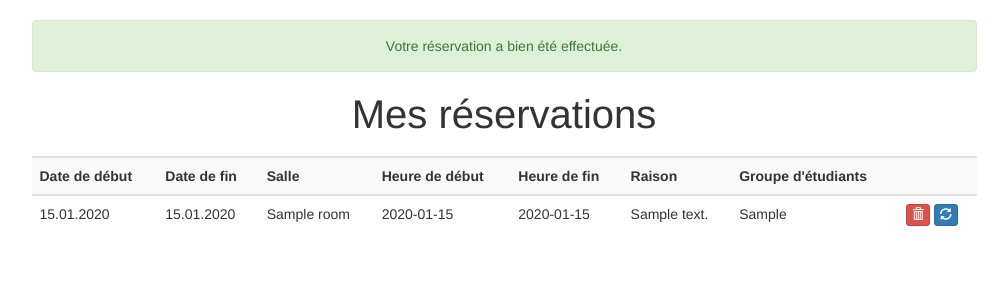
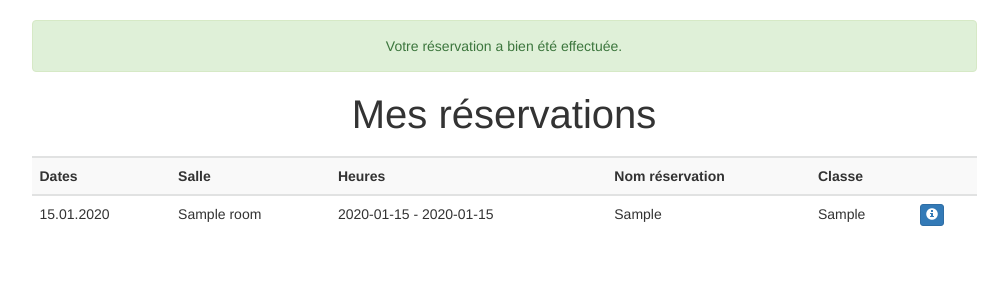
Before and after one commit to csud-reservation/flask-backend, a Flask app: page /my_reservations in a window 1280 px wide. Shown: the part 52-352 px from the top of the page, without its empty margins (136-1144 px from the left). Run offline with Flask 2, Linux system fonts and the light colour scheme; a user stored in the database is signed in; tables that the repository leaves empty hold one stand-in row (values such as "Sample post"); some libraries are stand-ins or nearby versions.

Commit message:
amélioration de l'interface, ajout d'un bouton pour obtenir les infos d'une réservation, possibilité de modifier les infos d'une réservation, possibilité de changer le nom de la réservation qui apparaît sur l'horaire, améliorations au niveau des champs de la page de profil

```diff
--- a/app/main/templates/main/login.html
+++ b/app/main/templates/main/login.html
@@ -4,7 +4,7 @@
 {% block title %}Login{% endblock %}
 
 {% block content %}
-<div class="container">
+<div class="container" style="display: none" id="hidden_block">
 
   <div class="row">
     <div class="col-lg-offset-2 col-md-offset-1 col-md-10 col-lg-8 blanc">
--- a/app/main/templates/main/my_reservations.html
+++ b/app/main/templates/main/my_reservations.html
@@ -7,7 +7,7 @@
       <div class="col-lg-offset-1 col-md-offset-1 col-md-10 col-lg-10 blanc espace_dessous col-lg-offset-1">
         {% if just_reserved %}
           <center>
-            <div class="alert alert-success">
+            <div class="alert alert-success" id="just_reserved">
               Votre réservation a bien été effectuée.
             </div>
           </center>
@@ -17,17 +17,20 @@
             Votre réservation a bien été supprimée.
           </div>
         </center>
+        <center>
+          <div class="alert alert-success hidden" id="res_updated_message">
+            Votre réservation a bien été modifiée.
+          </div>
+        </center>
         <h1 class="gros_titre">Mes réservations</h1>
 
 
           <table class="table table-striped">
-              <th>Date de début</th>
-              <th>Date de fin</th>
+              <th>Dates</th>
               <th>Salle</th>
-              <th>Heure de début</th>
-              <th>Heure de fin</th>
-              <th>Raison</th>
-              <th>Groupe d'étudiants</th>
+              <th>Heures</th>
+              <th>Nom réservation</th>
+              <th>Classe</th>
               <th></th>
             <tbody>
               {% for res in reservations %}
@@ -38,19 +41,36 @@
               {% else %}
                 <tr class="disabled_res">
               {% endif %}
-                  <td class="date_format">{{res.start_date}}</td>
-                  <td class="date_format">{{res.end_date}}</td>
+                  <td>
+                    {% if res.start_date == res.end_date %}
+                      <span class="date_format">{{res.start_date}}</span>
+                    {% else %}
+                      <span class="date_format">{{res.start_date}}</span>
+                       -
+                      <span class="date_format">{{res.end_date}}</span>
+                    {% endif %}
+                  </td>
                   <td>{{res.room.name}}</td>
-                  <td>{{res.timeslots.first().start_time}}</td>
-                  <td>{{timeslots[timeslots|length-1].end_time}}</td>
-                  <td>{{res.reason_details}}</td>
-                  <td>{{res.student_group}}</td>
-                  {% if today <= res.end_date %}
-                  <td id={{res.id}}><button class="btn btn-xs btn-danger delete"><span class="glyphicon glyphicon-trash"></span> </button>
-                  <button class="btn btn-xs btn-primary update"><span class="glyphicon glyphicon-refresh"></span> </button></td>
-                  {% else %}
-                  <td></td>
-                  {% endif %}
+                  <td>{{res.timeslots.first().start_time}} - {{timeslots[timeslots|length-1].end_time}}</td>
+                  <td class="reason_short_info">{{res.reason_short}}
+                  </td>
+                  <td class="student_group_info">{{res.student_group}}</td>
+                  <td id={{res.id}}>
+                    <button class="btn btn-xs btn-primary infos_button">
+                      <span class="glyphicon glyphicon-info-sign"></span>
+                    </button>
+                    <div class="detailed_infos hidden">
+                      <span class="reservation_id">{{res.id}}</span>
+                      <span class="start_date">{{res.start_date}}</span>
+                      <span class="end_date">{{res.end_date}}</span>
+                      <span class="room">{{res.room.name}}</span>
+                      <span class="start_time">{{res.timeslots.first().start_time}}</span>
+                      <span class="end_time">{{timeslots[timeslots|length-1].end_time}}</span>
+                      <span class="reason_short">{{res.reason_short}}</span>
+                      <span class="student_group">{{res.student_group}}</span>
+                      <span class="reason_details">{{res.reason_details}}</span>
+                    </div>
+                  </td>
                 </tr>
               {% endfor %}
             </tbody>
@@ -62,15 +82,51 @@
               <div class="modal-content">
                 <div class="modal-header">
                   <button type="button" class="close" data-dismiss="modal" aria-label="Close"><span aria-hidden="true">&times;</span></button>
-                    <h4 class="modal-title" id="myModalLabel">Annulation de la reservation</h4>
+                  <h3 class="modal-title" id="myModalLabel">Informations sur la réservation</h4>
                 <div class="modal-body">
-                    <p>Êtes-vous certain de vouloir annuler la réservation suivante : </p></br>
-                    <div id="deletedReservation"></div>
-
+                  <div id="modal_view_content">
+                    <center>
+                      <div class="alert alert-info">
+                        Il n'est possible de modifier que le nom, la classe et les détails de la réservation.
+                      </div>
+                    </center>
+                    <table class="table table-striped">
+                      <tr><th>Identifiant de la réservation</th><td id="reservation_id"></td></tr>
+                      <tr><th>Date de début</th><td id="start_date"></td></tr>
+                      <tr><th>Date de fin</th><td id="end_date"></td></tr>
+                      <tr><th>Salle</th><td id="room"></td></tr>
+                      <tr><th>Heure de début</th><td id="start_time"></td></tr>
+                      <tr><th>Heure de fin</th><td id="end_time"></td></tr>
+                      <tr><th>Nom réservation</th><td id="reason_short"></td></tr>
+                      <tr><th>Classe</th><td id="student_group"></td></tr>
+                      <tr><th>Détails de la réservation</th><td id="reason_details"></td></tr>
+                    </table>
+                    <div class="modify_form hidden">
+                      <div class="row">
+                        <div class="col-sm-6">
+                          <div class="form-group">
+                            <label>Nom de la réservation</label>
+                            <input type="text" class="form-control" id="reason_short_input">
+                          </div>
+                        </div>
+                        <div class="col-sm-6">
+                          <div class="form-group">
+                            <label>Classe</label>
+                            <input type="text" class="form-control" id="student_group_input">
+                          </div>
+                        </div>
+                      </div>
+                      <div class="form-group">
+                        <label>Raison de la réservation</label>
+                        <textarea class="form-control" rows="5" id="reason_details_input"></textarea>
+                      </div>
+                    </div>
+                  </div>
                 </div>
                 <div class="modal-footer">
-                    <button type="button" class="btn btn-default" data-dismiss="modal" aria-label="Retour">Retour</button>
-                    <button type="button" class="btn btn-primary" data-dismiss="modal" id="deleteButton">Confirmer l'annulation</button>
+                  <button type="button" class="btn btn-default" data-dismiss="modal">Retour</button>
+                  <button type="button" class="btn btn-primary" id="modify_button">Modifier</button>
+                  <button type="button" class="btn btn-danger" data-dismiss="modal" id="delete_button">Supprimer</button>
                 </div>
               </div>
             </div>
--- a/app/main/templates/main/profil.html
+++ b/app/main/templates/main/profil.html
@@ -3,7 +3,7 @@
 {% block title %}Login{% endblock %}
 
 {% block content %}
-<div class="container">
+<div class="container" style="display: none" id="hidden_block">
   <div class="row">
     <div class="col-lg-offset-2 col-md-offset-1 col-md-10 col-lg-8 blanc corps_page">
       <h1 class="gros_titre">Profil</h1>
--- a/app/main/templates/main/search.html
+++ b/app/main/templates/main/search.html
@@ -91,7 +91,7 @@
                 <div class="modal-content">
                   <div class="modal-header">
                     <button type="button" class="close" data-dismiss="modal" aria-label="Close"><span aria-hidden="true">&times;</span></button>
-                    <h4 class="modal-title" id="myModalLabel">Plage Horaire</h4>
+                    <h3 class="modal-title" id="myModalLabel">Plage Horaire</h4>
                   <div class="modal-body">
                     <table class="table table-striped horaire">
                       <tbody>
@@ -128,10 +128,6 @@
           </div>
         </div>
       </form>
-      <!-- le formulaire invisible est créé en jQuery -->
-      <div id="invisible_form">
-        <div id="input_invisible_base"></div>
-      </div>
       <div class="form-group">
         <span class="pull-right btn btn-primary bouton_recherche"
           onclick="submit_invisible_form();">Rechercher salle disponible</span>
--- a/app/main/views.py
+++ b/app/main/views.py
@@ -33,7 +33,7 @@ def index():
     return redirect(url_for('main.profil'))
 
 
-@main.route('/timetable_ajax', methods=['POST'])
+@main.route('/timetable_ajax', methods=['GET'])
 def timetable():
     start_date_str = datetime.strptime(request.args.get('start_date'), "%d.%m.%Y")
     start_date = start_date_str.date()
@@ -118,13 +118,11 @@ def search_page():
 @main.route('/search_confirm', methods=['POST'])
 @login_required
 def search_confirm():
-    '''
-    Effectue la réservation pour de vrai
-    '''
 
     room_select = request.form.get('room_select')
     student_group = request.form.get('student_group')
     reason = request.form.get('reason')
+    res_name = request.form.get('res_name')
 
     duration = session['last_period'] - session['first_period'] + 1
 
@@ -142,7 +140,7 @@ def search_confirm():
         # dates du début et de fin d'année
         start_date=session['start_date'],
         end_date=session['end_date'],
-        reason_short="RES",
+        reason_short=res_name,
         reason_details=reason,
         duration=duration,
         student_group=student_group,
@@ -245,14 +243,20 @@ def horaire():
     rooms = Room.query.all()
     return render_template('horaire.html', rooms=rooms)
 
-@main.route('/my_reservations', methods=['GET', 'POST'])
+@main.route('/my_reservations', methods=['GET', 'PATCH', 'DELETE'])
 @login_required
 def my_reservations():
 
-    if (request.method == 'POST'):
-        db.engine.execute('DELETE FROM reservations WHERE reservations.id = ? ', request.args.get('id'))
-        db.engine.execute('DELETE FROM reservations_users WHERE reservation_id = ?', request.args.get('id'))
-        db.engine.execute('DELETE FROM reservations_timeslots WHERE reservation_id = ?', request.args.get('id'))
+    if (request.method == 'DELETE'):
+        db.engine.execute('DELETE FROM reservations WHERE reservations.id = ? ', request.form.get('id'))
+        db.engine.execute('DELETE FROM reservations_users WHERE reservation_id = ?', request.form.get('id'))
+        db.engine.execute('DELETE FROM reservations_timeslots WHERE reservation_id = ?', request.form.get('id'))
+
+        return 'success'
+
+    elif (request.method == 'PATCH'):
+        db.engine.execute('UPDATE reservations SET reason_short = ?, reason_details = ?, student_group = ? WHERE reservations.id = ?',
+            request.form.get('reason_short'), request.form.get('reason_details'), request.form.get('student_group'), request.form.get('id'))
 
         return 'success'
 
--- a/app/static/general.js
+++ b/app/static/general.js
@@ -1,3 +1,11 @@
+function create_form() {
+    $('body').last().after('<div id="invisible_form"><div id="input_invisible_base"></div></div>')
+}
+
+function remove_form() {
+    $('#invisible_form').remove()
+}
+
 function input_format(name, value) {
     return '<input type="hidden" name="' + name + '" value="' + value + '" />';
 }
--- a/app/static/horaires.js
+++ b/app/static/horaires.js
@@ -65,7 +65,7 @@ function submit_invisible_form_timetable() {
         "start_date": start_date,
         "end_date": end_date,
     }),
-        type: "POST",
+        type: "GET",
     })
     .done(function(data, textStatus, jqXHR) {
         $('#result').html(data);
--- a/app/static/login.js
+++ b/app/static/login.js
@@ -15,4 +15,5 @@ $(function() {
     $('input', this).wrap('<div class="col-sm-9 input_login"></div>');
     $(this).wrap('<div class="row"></div>');
   });
+  $('#hidden_block').show()
 });
--- a/app/static/my_reservations.css
+++ b/app/static/my_reservations.css
@@ -9,3 +9,12 @@
 .disabled_res {
     color: grey;
 }
+
+.modal-body th {
+    min-width: 130px;
+}
+
+#modal_view_content .alert-info {
+	position: relative;
+		top: 4px;
+}
--- a/app/static/my_reservations.js
+++ b/app/static/my_reservations.js
@@ -1,47 +1,108 @@
 $(function() {
-    $('th').css('background-color', 'rgb(249,249,249)');
+    $('th:not(.modal-body th)').css('background-color', 'rgb(249,249,249)');
 });
 
-function reset_modal_view() {
-    $(function() {
-        $('.selected').removeClass('selected');
-        $('.pivot').removeClass('pivot');
-    });
+$('.infos_button').click(function() {
+    var reservation_id = $(this).parent().attr("id")
+    var detailed_infos_block = $('#'+reservation_id).find('.detailed_infos')
+    $(detailed_infos_block.children()).each(function() {
+        var element_class = $(this).attr('class')
+        if (element_class === 'start_date' || element_class === 'end_date') {
+            var text_to_export = convert_Date_to_dateString(convert_sql_dateString_to_Date($(this).text()))
+        } else {
+            var text_to_export = $(this).text()
+        }
+        if (text_to_export === '') {
+            text_to_export = '-'
+        }
+        $('#'+element_class).html(text_to_export)
+        $('#reservation_id').parent().hide()
+    })
+    reset_mv()
+    $('#myModal').modal()
+});
+
+$('#modify_button').click(function() {
+    $('#modal_view_content').find('table').hide()
+    $('.modify_form').removeClass('hidden')
+    $(this).before('<button type="button" class="btn btn-primary" id="cancel_mod_button" onclick="reset_mv()">Annuler les modifications</button>')
+    $(this).before('<button type="button" class="btn btn-success" id="update_mod_button" onclick="update_mod()">Enregistrer les modifications</button>')
+    $(this).hide()
+    $('#delete_button').hide()
+    $('#reason_short_input').val($('#reason_short').text())
+    $('#student_group_input').val($('#student_group').text())
+    $('#reason_details_input').val($('#reason_details').text())
+    $('#modal_view_content').find('.modify_form').find('.form-control').each(function() {
+        if ($(this).val() === '-') {
+            $(this).val('')
+        }
+    })
+
+});
+
+function reset_mv() {
+    $('#modal_view_content').find('table').show()
+    $('.modify_form').addClass('hidden')
+    $('#cancel_mod_button').remove()
+    $('#update_mod_button').remove()
+    $('#modify_button').show()
+    $('#delete_button').show()
+    $('#reason_short_input').val()
+    $('#student_group_input').val()
+    $('#reason_details_input').val()
 }
 
-$( ".delete" ).click(function() {
-    ReservationId = $(this).parent().attr("id");
-    Table = $(this).parent().parent();
-    DetailedInfos = []
-    $("#deletedReservation").empty()
-    $(Table.children()).each(function(){
-        $("#deletedReservation").append($(this).text()+"</br>")
-});
-    console.log(DetailedInfos)
-});
-
-$( "#deleteButton" ).click(function() {
+$('#delete_button').click(function() {
+    var reservation_id = $('#reservation_id').html()
     $.ajax({
-    url: "my_reservations?" + $.param({
-        "id": ReservationId
-    }),
-        type: "POST",
+        url: "my_reservations",
+        type: "DELETE",
+        data: {
+            "id": reservation_id,
+        },
     })
     .done(function(data, textStatus, jqXHR) {
-        $('#'+ReservationId).parent().remove()
+        $('#'+reservation_id).parent().remove()
         $('#res_deleted_message').removeClass('hidden')
+        $('#res_updated_message').addClass('hidden')
+        $('#just_reserved').addClass('hidden')
     })
     .fail(function(jqXHR, textStatus, errorThrown) {
         alert('une erreur est survenue');
     })
 });
-$(".delete").click(function(){
-    $("#myModal").modal()
-});
 
+function update_in_page(to_update) {
+    var content_updated = $('#'+to_update+'_input').val()
+    var reservation_id = $('#reservation_id').html()
+    $('#'+reservation_id).find('.'+to_update).html(content_updated)
+    $('#'+reservation_id).parent().find('.'+to_update+'_info').html(content_updated)
+}
 
+function update_mod() {
+    var reservation_id = $('#reservation_id').html()
+    $.ajax({
+        url: "my_reservations",
+        type: "PATCH",
+        data: {
+            "id": reservation_id,
+            "reason_short": $('#reason_short_input').val(),
+            "reason_details": $('#reason_details_input').val(),
+            "student_group": $('#student_group_input').val(),
+        },
+    })
+    .done(function(data, textStatus, jqXHR) {
+        update_in_page('reason_short')
+        update_in_page('reason_details')
+        update_in_page('student_group')
 
-$( ".update" ).click(function() {
+        $('#myModal').modal('hide')
+        $('#res_updated_message').removeClass('hidden')
+        $('#res_deleted_message').addClass('hidden')
+        $('#just_reserved').addClass('hidden')
+    })
+    .fail(function(jqXHR, textStatus, errorThrown) {
+        alert('une erreur est survenue');
+    })
 
-    console.log(DetailedInfos)
-});
+}
--- a/app/static/search.js
+++ b/app/static/search.js
@@ -27,12 +27,14 @@ function submit_invisible_form() {
         var selected = document.getElementsByClassName('selected');
         var firstID = selected[0].id.replace('periode_', '');
         var lastID = selected[selected.length-1].id.replace('periode_', '');
+
+        remove_form();
+        create_form();
         add_to_form('start_date', start_date);
         add_to_form('end_date', end_date);
         add_to_form('room_type', type_salle);
         add_to_form('firstID', firstID);
         add_to_form('lastID', lastID);
-
 
         $('#invisible_form').wrap('<form id="full_invisible_form" action="search" method="post"></form>');
         $('#full_invisible_form').submit();
```
Also changed, not shown: app/main/templates/base.html (deleted, +0 -56 lines), app/main/templates/main/horaire.html (+0 -8 lines), app/main/templates/main/search_results.html (+16 -10 lines), app/static/profil.js (+22 -16 lines), app/static/search_results.js (+7 -3 lines), data-dev.sqlite. Lines whose indentation alone changed are shown as unchanged.
